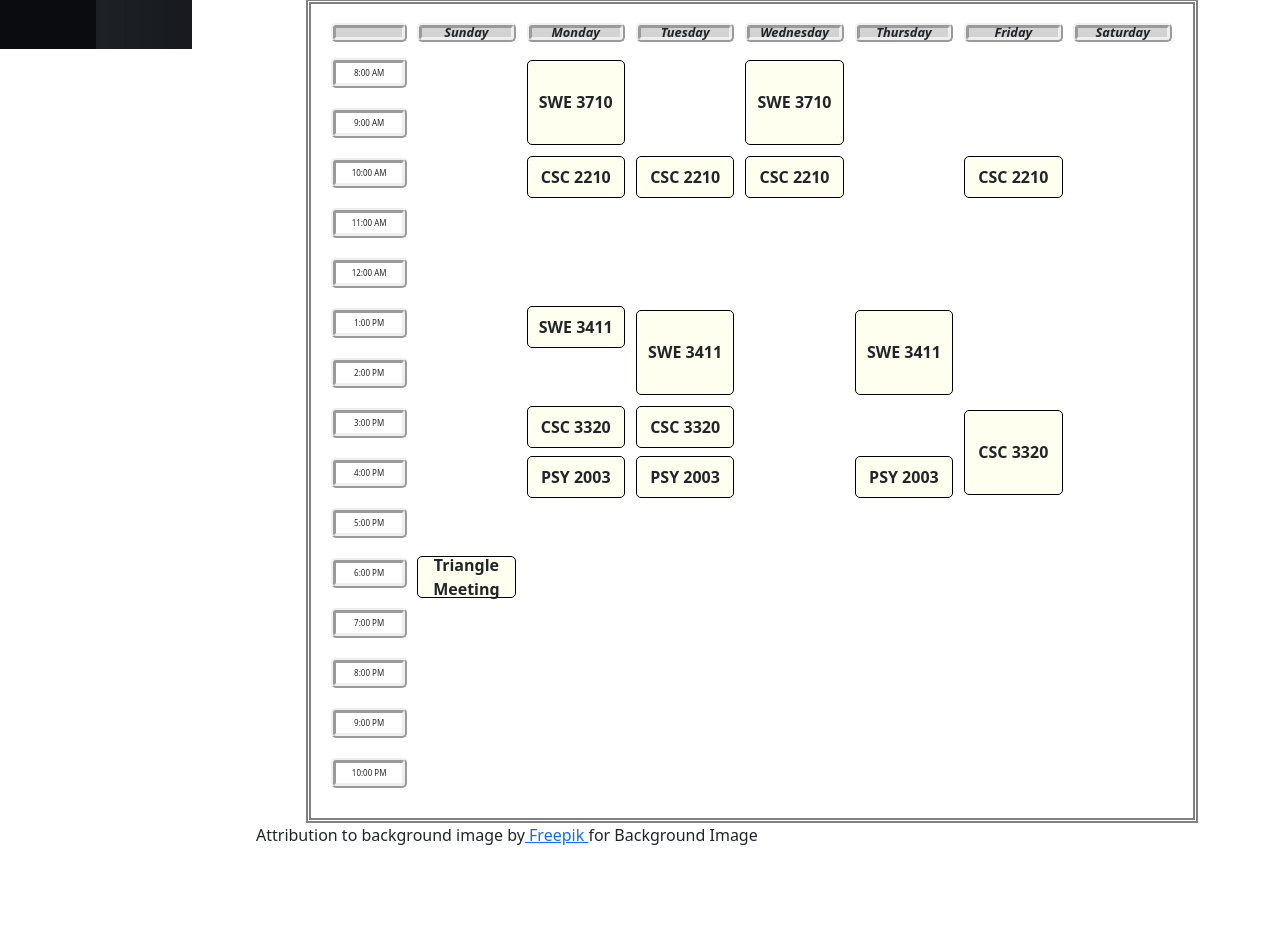
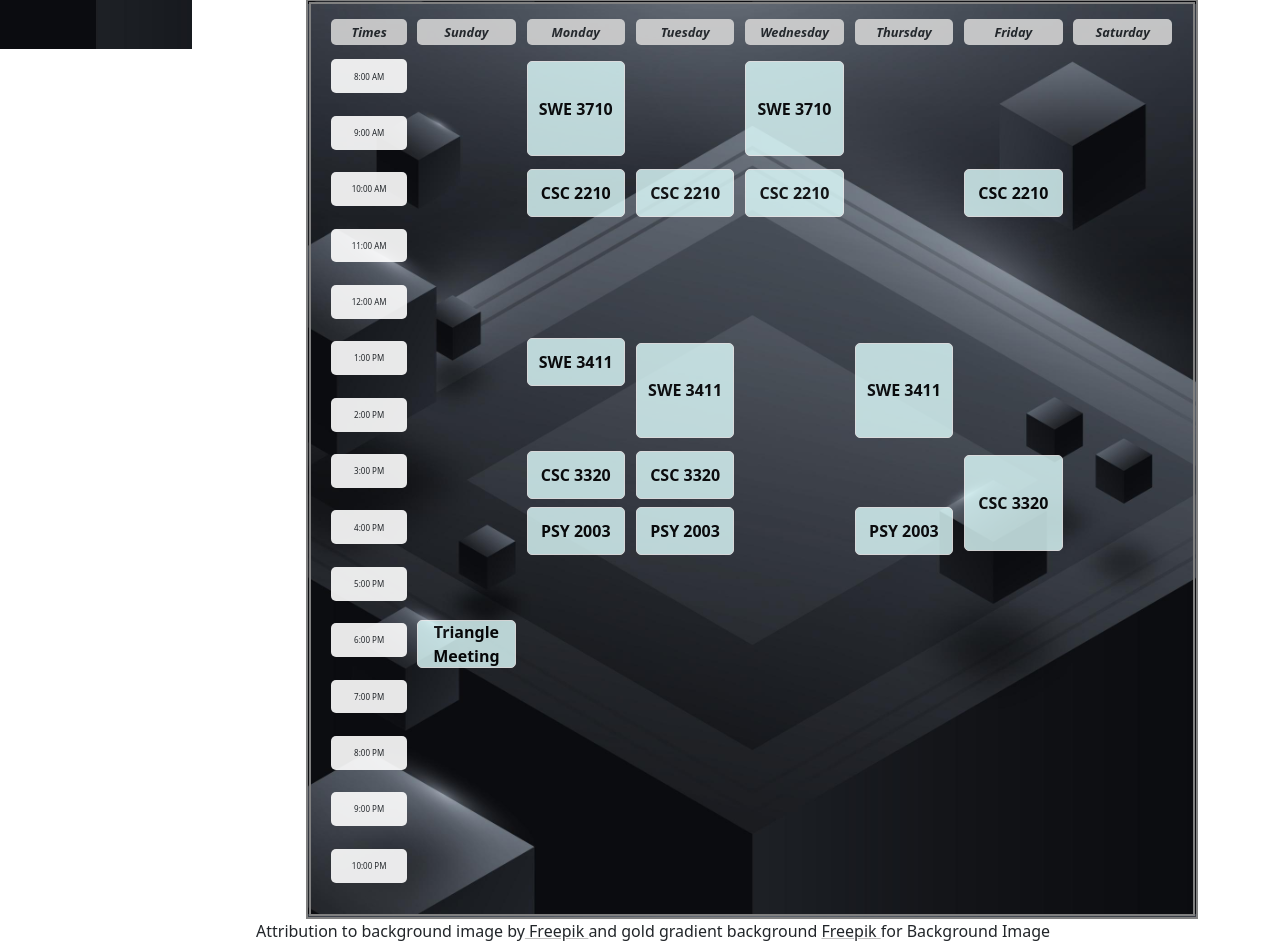
Before and after one commit to ViviVoid/digital-portfolio, a React (Create React App) app in the folder digital-portfolio/: page /#/ in a window 1280 px wide. Shown: the part 751-1694 px from the top of the page. Before the commit the page ends 1598 px from the top, so only its background shows below. Built offline with nearby package versions, Linux system fonts and the light colour scheme.

Commit message:
new hovering updates for headers

```diff
--- a/digital-portfolio/src/App.tsx
+++ b/digital-portfolio/src/App.tsx
@@ -1,6 +1,7 @@
 import React from 'react';
 import './App.css';
 import { HashRouter, Routes, Route } from 'react-router-dom';
+import './styles/browser.css'
 import Home from "./Home/Home";
 import Resume from "./Resume/Resume";
 import Projects from "./Projects/Projects";
--- a/digital-portfolio/src/Home/Home.tsx
+++ b/digital-portfolio/src/Home/Home.tsx
@@ -16,7 +16,8 @@ const Home:React.FC = () => (
             <Schedule />
             <div className={"Attribution"}>
                 Attribution to background image by
-                 <Link to="https://www.freepik.com/free-vector/gradient-black-background-with-cubes_19852467.htm#page=2&query=isometric%20background&position=16&from_view=keyword&track=ais&uuid=f85b52c8-13a2-451b-9a69-6eb29ce6f5bc"> Freepik </Link>
+                 <Link target="_blank" rel="noopener noreferrer" to="https://www.freepik.com/free-vector/gradient-black-background-with-cubes_19852467.htm#page=2&query=isometric%20background&position=16&from_view=keyword&track=ais&uuid=f85b52c8-13a2-451b-9a69-6eb29ce6f5bc"> Freepik </Link>
+                and gold gradient background <Link target="_blank" rel="noopener noreferrer" to="https://www.freepik.com/free-vector/gradient-black-backgrounds-with-golden-frames_19852267.htm#from_view=detail_serie"> Freepik </Link>
                 for Background Image
             </div>
         </div>
--- a/digital-portfolio/src/Home/Schedule.tsx
+++ b/digital-portfolio/src/Home/Schedule.tsx
@@ -30,7 +30,7 @@ const Schedule:React.FC = () => {
                 <h3 className="time-slot">10:00 PM</h3>
 
 
-                <h3 className="day-slot">  </h3>
+                <h3 className="day-slot"> Times </h3>
                 <h3 className="day-slot">Sunday</h3>
                 <h3 className="day-slot">Monday</h3>
                 <h3 className="day-slot">Tuesday</h3>
--- a/digital-portfolio/src/Home/schedule.css
+++ b/digital-portfolio/src/Home/schedule.css
@@ -34,6 +34,11 @@
         [saturday] 1fr;
     grid-auto-flow: dense;
 
+    background-image: url(/public/headerBackground.jpg);
+    background-attachment: fixed;
+    background-position: top center;
+    background-size: cover;
+    /*overflow:visible;*/
     animation: 1s ease-in-out 0s 1 fade-up;
 }
 
@@ -42,11 +47,13 @@
 }
 
 .schedule h3 {
+    padding:1em;
     border-radius: 5px;
     border-width: 5px;
     display:flex;
     align-items: center;
     justify-content: center;
+    opacity: 0.9;
 }
 
 .schedule div {
@@ -67,7 +74,7 @@
     font-size: 0.5em;
     text-align: center;
     grid-column: times;
-    border-style: ridge;
+    /*border-style: ridge;*/
     height: 60%;
     width: 90%;
     justify-self: center;
@@ -77,7 +84,7 @@
 .day-slot {
     font-size: 0.8em;
     grid-row: days;
-    border-style: ridge;
+    /*border-style: ridge;*/
     height: 60%;
     width: 90%;
     justify-self: center;
@@ -263,15 +270,14 @@ a:hover {
 }
 
 /* Schedule Specific */
-.Triangle  {
-    color: white;
-    background-color: darkslategray;
-    border: black solid;
-}
 
 .scheduleEntry {
-    background-color: ivory;
-    border: black solid;
+    background-color: lightcyan;
+    color:black;
+    padding-top: 0.2em;
+    padding-bottom: 0.2em;
+    opacity: 0.8;
+    border: white solid;
     text-align: center;
 }
 
--- a/digital-portfolio/src/styles/browser.css
+++ b/digital-portfolio/src/styles/browser.css
@@ -1,6 +1,19 @@
 /*
 Name: Andy Dao
 */
+
+a h1 {
+    /*animation-name: pan-left-right;*/
+    /*animation-duration: 20s;*/
+    /*animation-fill-mode: forwards;*/
+    /*background-size: 150%;*/
+    /*animation: 20s ease-in-out infinite pan-left-right forwards;*/
+    background-image: url(/public/headerBackgroundHover.jpg);
+}
+
+a h1:hover {
+    opacity: 0.8;
+}
 
 p {
     font-size: 16pt;
@@ -155,10 +168,34 @@ h1 {
     }
 }
 
+@keyframes pan-left-right {
+    0% {
+        background-position: 0;
+    }
+
+    50% {
+        background-position: 100%;
+    }
+
+    100% {
+        background-position: 0;
+    }
+}
+
 #mainFlexBody {
     display:grid;
     grid-template-columns: 20% 80%;
     justify-content: space-around;
+}
+
+a {
+    color: inherit !important;
+    text-decoration-color: silver !important;
+}
+
+a:checked {
+    color: inherit;
+    text-decoration-color: silver !important;
 }
 
 #contentPage {
```
Also changed, not shown: digital-portfolio/public/headerBackgroundHover.jpg (added).
